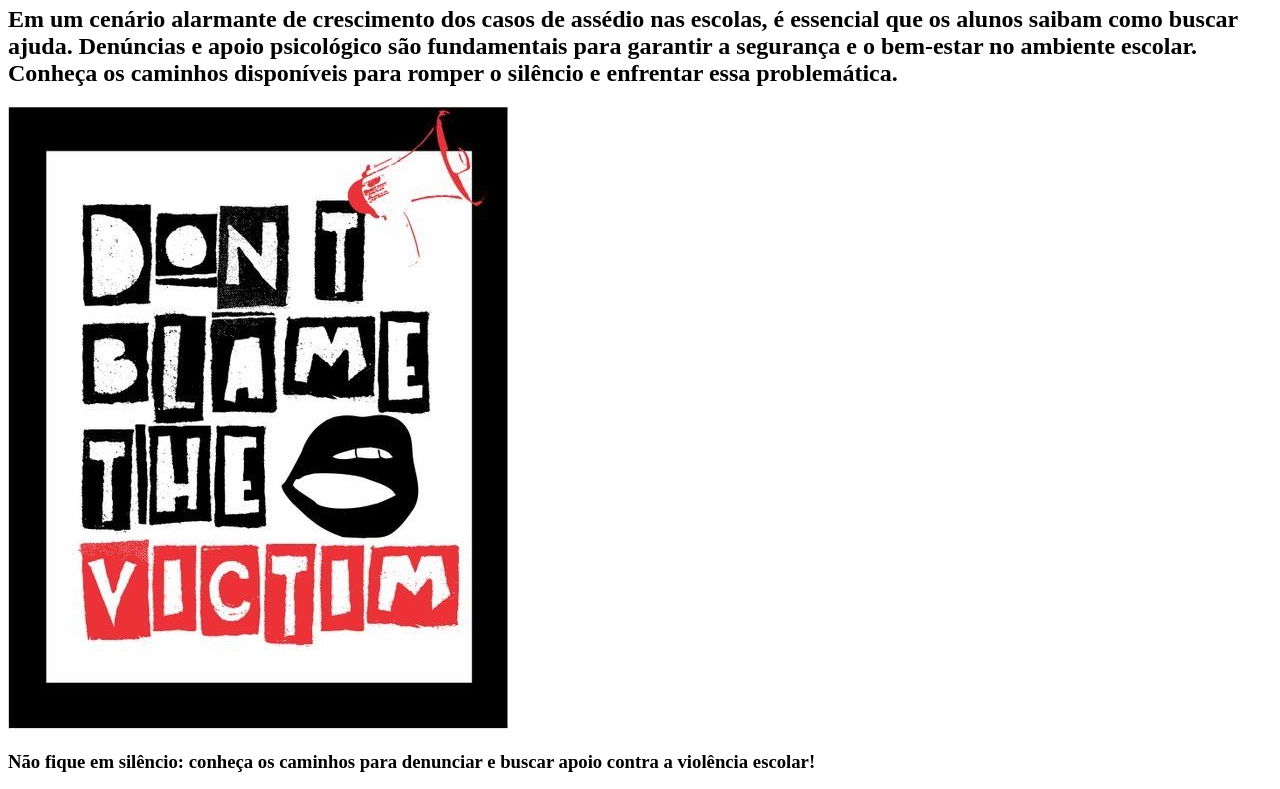
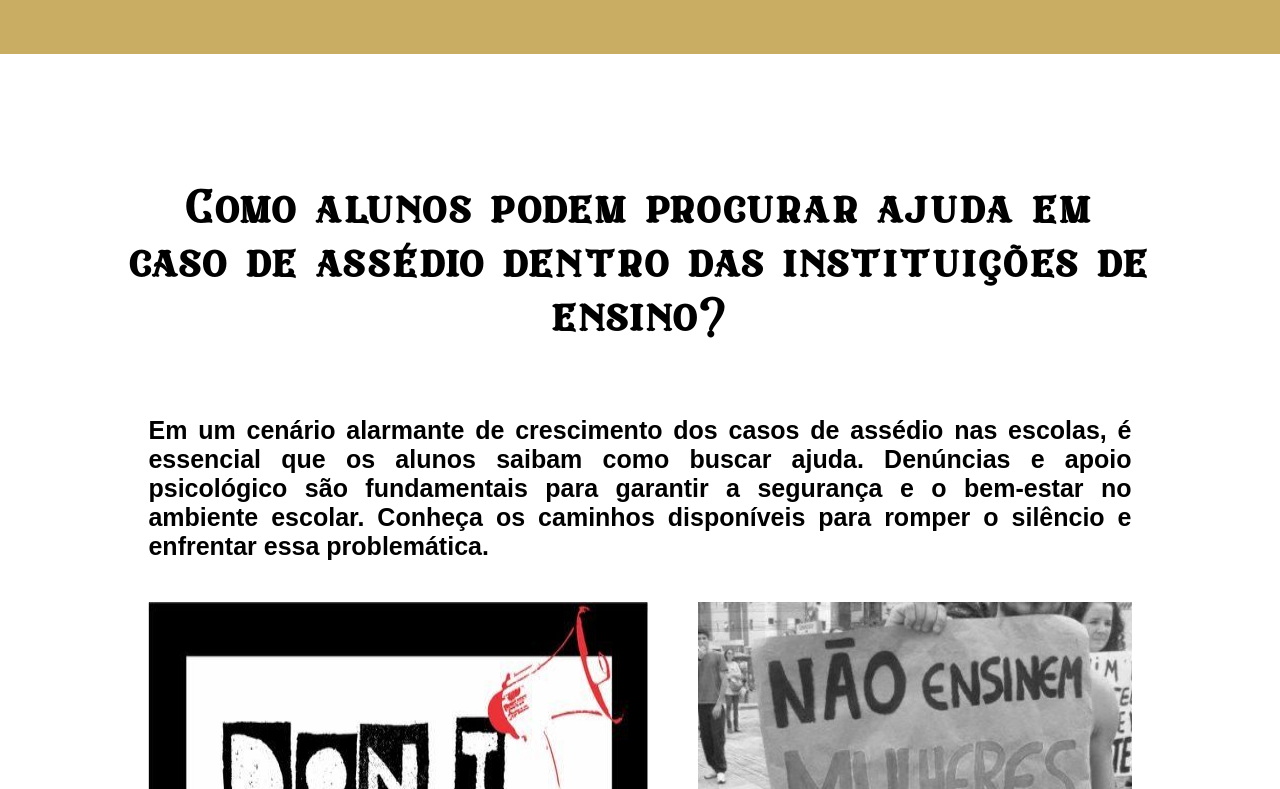
Before and after one commit to Tathamjf/El-Visconde, a plain HTML site: page index.html in a window 1280 px wide. Shown: the part 139-928 px from the top of the page. Drawn offline with Linux system fonts and the light colour scheme; files that its build step writes are made by us from their sources.

Commit message:
Update index.html

```diff
--- a/index.html
+++ b/index.html
@@ -5,7 +5,7 @@
     <meta charset="UTF-8">
     <meta name="viewport" content="width=device-width, initial-scale=1.0">
     <title>EL VISCONDE</title>
-    <link rel="HTML/stylesheet" href="CSS/style.css">
+    <link rel="stylesheet" href="HTML/CSS/style.css">
     <link rel="icon" type="image/x-icon/" href="HTML/IMG/favicon-32x32.png">..
 </head>
 
```
